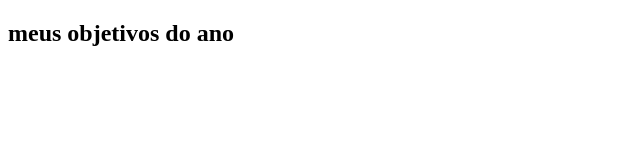
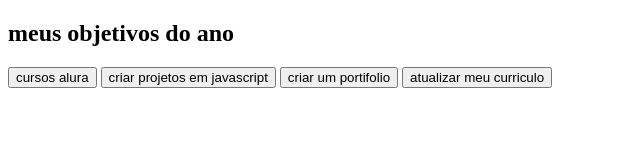
Before and after one commit to kaiquelopesdosantos/mat2-3cia-lopes, a plain HTML site: page index.html in a window 1280 px wide. Shown: the whole page, without its empty margins (0-640 px from the left). Drawn offline with Linux system fonts and the light colour scheme.

Commit message:
22-02-24

```diff
--- a/index.html
+++ b/index.html
@@ -8,5 +8,11 @@
 <body>
  <section class="conteudo-principal"></section>
  <h2 class="titulo-principal"> meus objetivos do ano</h2>
+ <div class="botao">
+  <button class="botao">cursos alura</button>
+  <button class="botao">criar projetos em javascript</button>
+  <button class="botao">criar um portifolio</button>
+  <button class="botao">atualizar meu curriculo</button>
+ </div>
 </body>
 </html>
```
